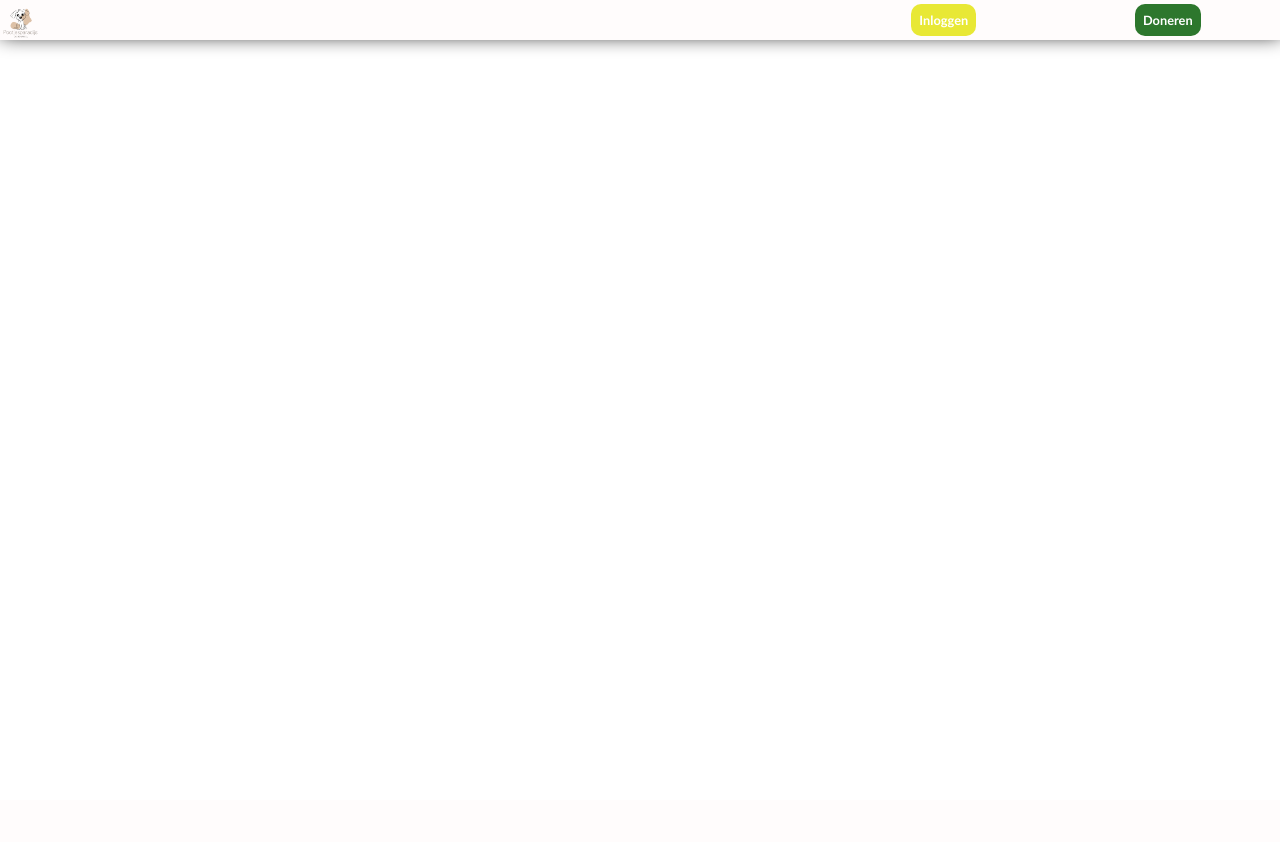
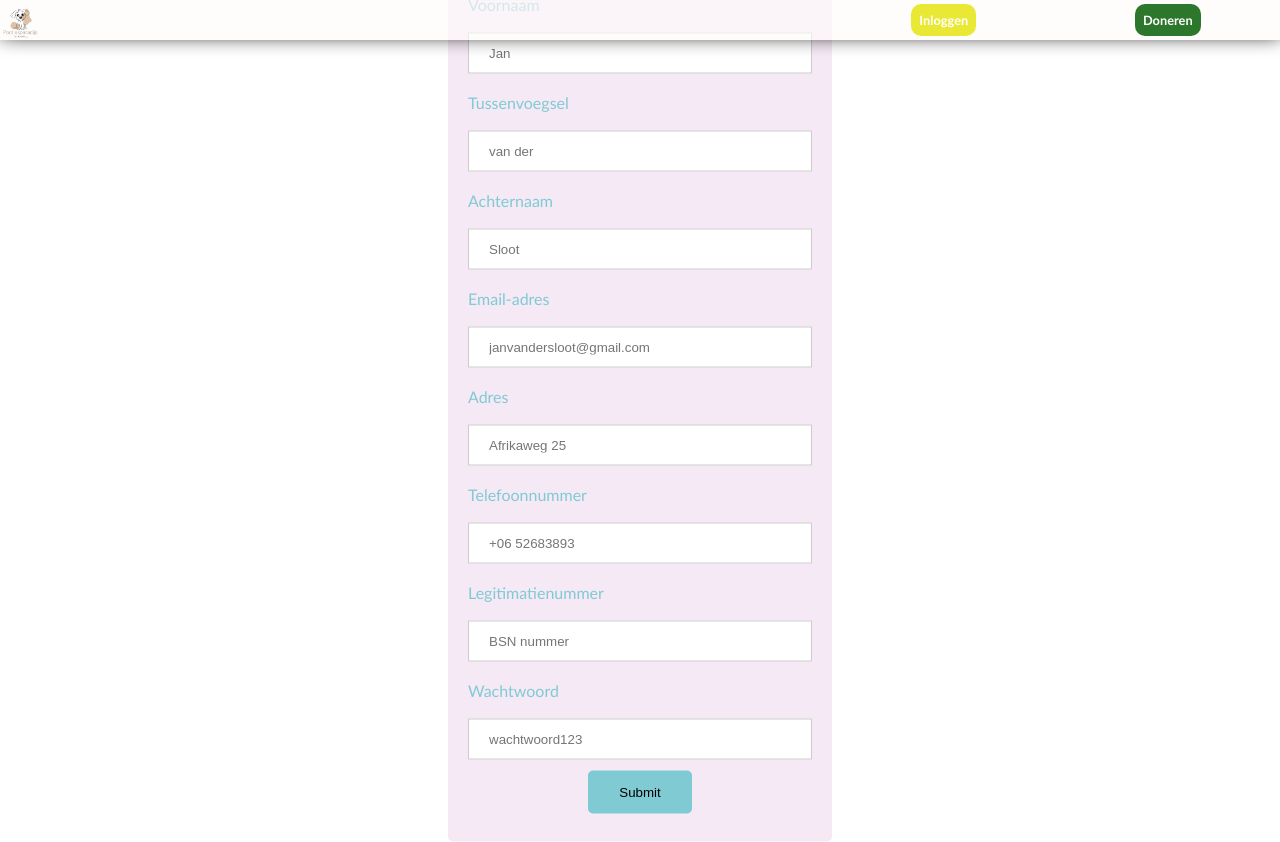
Before and after one commit to Vincent007super/dierenAsiel, a PHP site: page /pages/login.html in a window 1280 px wide. Before the commit the page ends 51 px from the top, so only its background shows below. Run offline with PHP 8.4, Linux system fonts and the light colour scheme; some libraries are stand-ins or nearby versions.

Commit message:
HTML & CSS Login page
HTML en CSS login page gemaakt

```diff
--- a/pages/login.html
+++ b/pages/login.html
@@ -1,6 +1,5 @@
 <!DOCTYPE html>
 <html lang="en">
-
 <head>
     <meta charset="UTF-8">
     <meta http-equiv="X-UA-Compatible" content="IE=edge">
@@ -13,12 +12,12 @@
 <body>
     <header>
         <div class="wrapper">
-            <a href="../index.html" id="logo_header">
+            <a href="index.html" id="logo_header">
                 <img src="../media/img/Logo.png" alt="Logo Pootjesparadijs" id="logo">
             </a>
             <div id="filler"></div>
             <div id="buttons">
-                <a href="../pages/login.html">
+                <a href="./pages/login.html">
                     <div id="log" class="header_bttn">
                         <span class="span_buttons">Inloggen</span>
                     </div>
@@ -43,26 +42,43 @@
         </div>
     </div>
     </div>
-    <html>
+
+        <a href="../db/test.php">klik op mij ofzo</a>
+        <form action="../db/request.php" method="POST">
+            <p>Voornaam</p>
+            <label for="voornaam"></label>
+            <input type="text" name="voornaam" id="voornaam" required placeholder="Jan">
+            <p>Tussenvoegsel</p>
+            <label for="tussenvoegsel"></label>
+            <input type="text" name="tussenvoegsel" placeholder="van der" id="tussenvoegsel">
+            <p>Achternaam</p>
+            <label for="achternaam"></label>
+            <input type="text" name="achternaam" id="achternaam" required placeholder="Sloot">
+            <p>Email-adres</p>
+            <label for="mailAdres"></label>
+            <input type="email" name="mailAdres" id="mailAdres" required placeholder="janvandersloot@gmail.com">
+            <p>Adres</p>
+            <label for="adres"></label>
+            <input type="text" name="adres" id="adres" required placeholder="Afrikaweg 25">
+            <p>Telefoonnummer</p>
+            <label for="telefoonNummer"></label>
+            <input type="tel" name="telefoonNummer" id="telefoonNummer" required placeholder="+06 52683893">
+            <p>Legitimatienummer</p>
+            <label for="legimatieNummer"></label>
+            <input type="number" name="legimatieNummer" id="legimatieNummer" required placeholder="BSN nummer"
+                maxlength="9" minlength="9">
+                <p>Wachtwoord</p>
+            <label for="wachtwoord"></label>
+            <input type="password" name="wachtwoord" id="wachtwoord" required placeholder="wachtwoord123"
+                autocomplete="on" minlength="4" maxlength="15">
+            <input class="button" type="submit" value="Submit">
+        </form>
+
         <body>
-          <script src="https://accounts.google.com/gsi/client" async></script>
-          <div id="g_id_onload"
-              data-client_id="YOUR_GOOGLE_CLIENT_ID"
-              data-login_uri="https://your.domain/your_login_endpoint"
-              data-auto_prompt="false">
-          </div>
-          <div class="g_id_signin"
-              data-type="standard"
-              data-size="large"
-              data-theme="outline"
-              data-text="sign_in_with"
-              data-shape="rectangular"
-              data-logo_alignment="left">
-          </div>
-        <body>
-      </html>
-<!--Footer hier-->
-    <script src="../script/doneer.js"></script>
-</body>
 
-</html>
+            </html>
+            <!--Footer hier-->
+            <script src="../script/doneer.js"></script>
+        </body>
+
+        </html>
--- a/style/login.css
+++ b/style/login.css
@@ -5,3 +5,49 @@ header {
 .span_buttons {
     font-size: 1vw !important;
 }
+
+form {
+    position: absolute;
+    top: 50%;
+    left: 50%;
+    transform: translate(-50%, -50%);
+    width: 30%;
+    background-color: white;
+    padding: 20px;
+    box-sizing: border-box;
+    background-color: rgba(198, 147, 203, 0.2);
+    border-radius: 5px;
+}
+input[type=text], input[type=email], input[type=tel] , input[type=number] , input[type=password] {
+  width: 100%;
+  padding: 12px 20px;
+  margin: 3px 0;
+  display: inline-block;
+  border: 1px solid #ccc;
+  box-sizing: border-box;
+}
+.button-container {
+    text-align: center;
+}
+
+.button {
+    background-color: rgb(128, 202, 212);
+    color: black;
+    padding: 14px 20px;
+    margin: 8px 0;
+    border: none;
+    cursor: pointer;
+    width: 30%;
+    text-align: center;
+    display: block;
+    margin-left: auto;
+    margin-right: auto;
+    border-radius: 5px;
+}
+.button:hover {
+    opacity: 0.8;
+  }
+
+  p{
+    color:rgb(128, 202, 212);  ;
+  }
```
Also changed, not shown: pages/login.php (deleted, +0 -80 lines).
